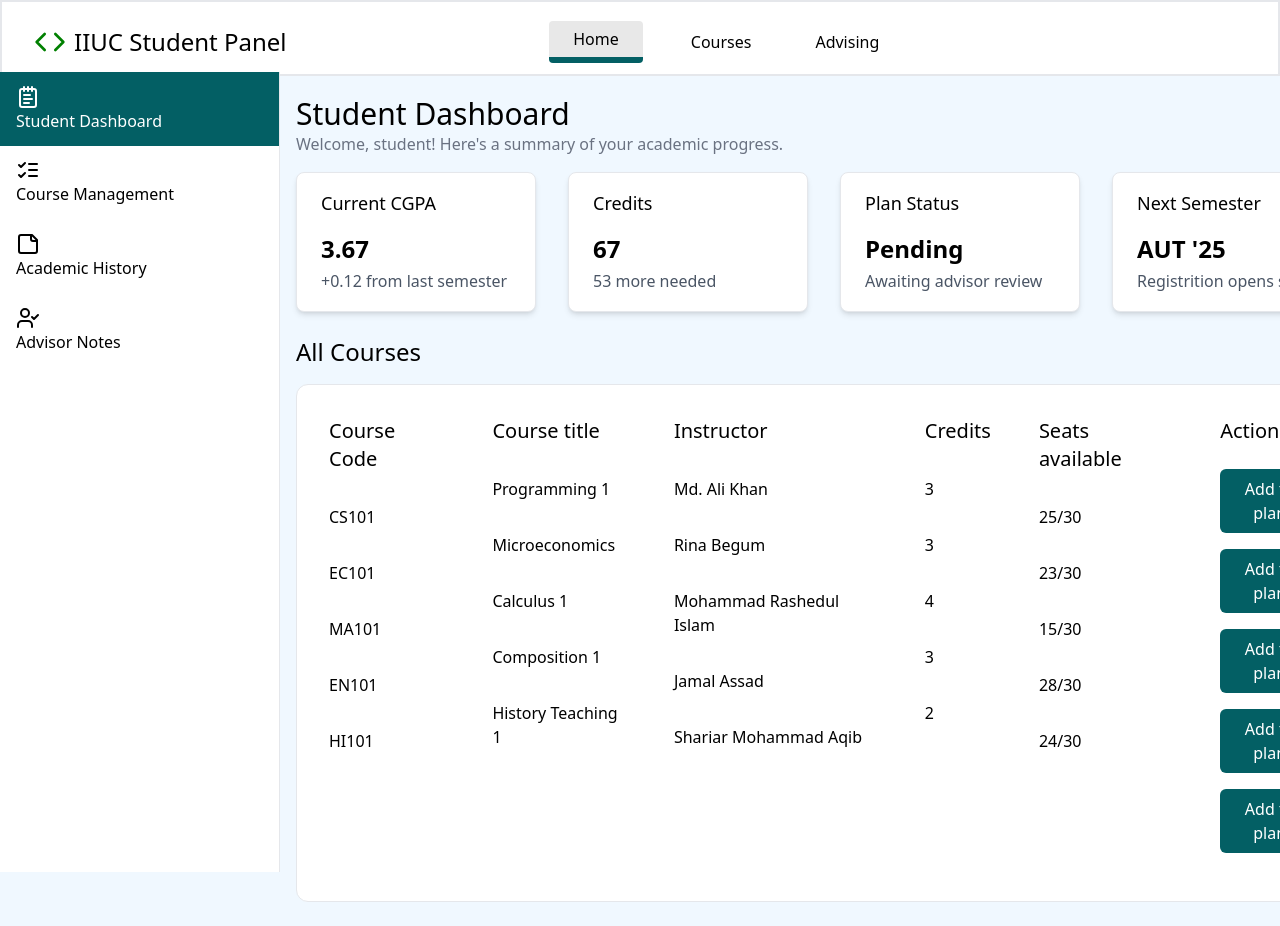
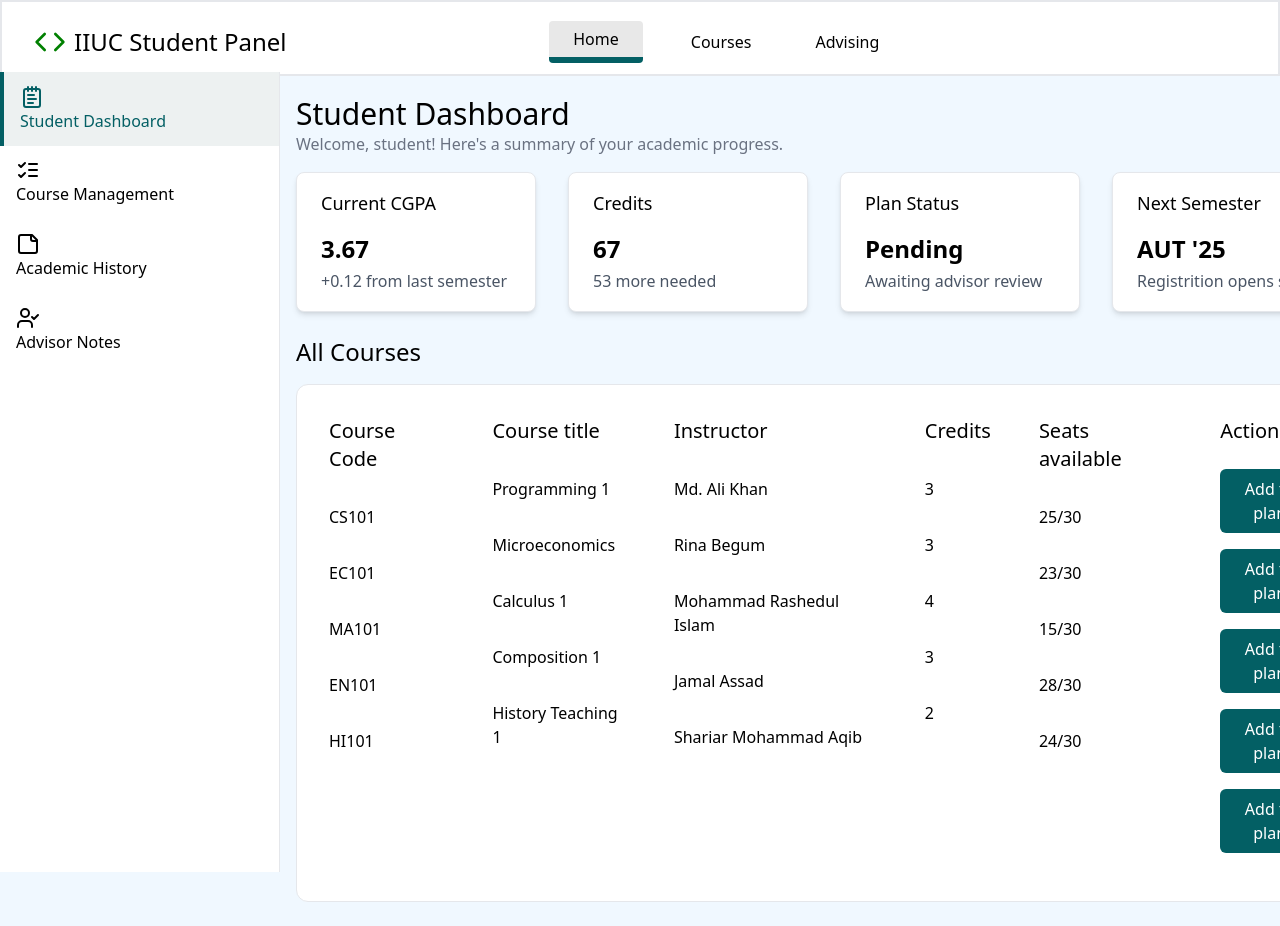
Before and after one commit to AsifulAhsan/CRAMS, a React (Vite) app: page / in a window 1280 px wide. Shown: the top 926 px of the page. Built offline with nearby package versions, Linux system fonts and the light colour scheme.

Commit message:
sidbar-active-design-change and animation added

```diff
--- a/src/components/sidebar/Sidebar.module.css
+++ b/src/components/sidebar/Sidebar.module.css
@@ -10,6 +10,10 @@
   background-color: white;
 }
 .active {
-  background-color: #035f64 !important; /* Ensures active state overrides hover */
-  color: #ffffff !important;
+  transition: all;
+  transition-duration: 200ms;
+  background-color: #dde4e586 !important; /* Ensures active state overrides hover */
+  color: #035f64 !important;
+  border-left: 0.3rem solid;
+  border-color: #035f64;
 }
```
